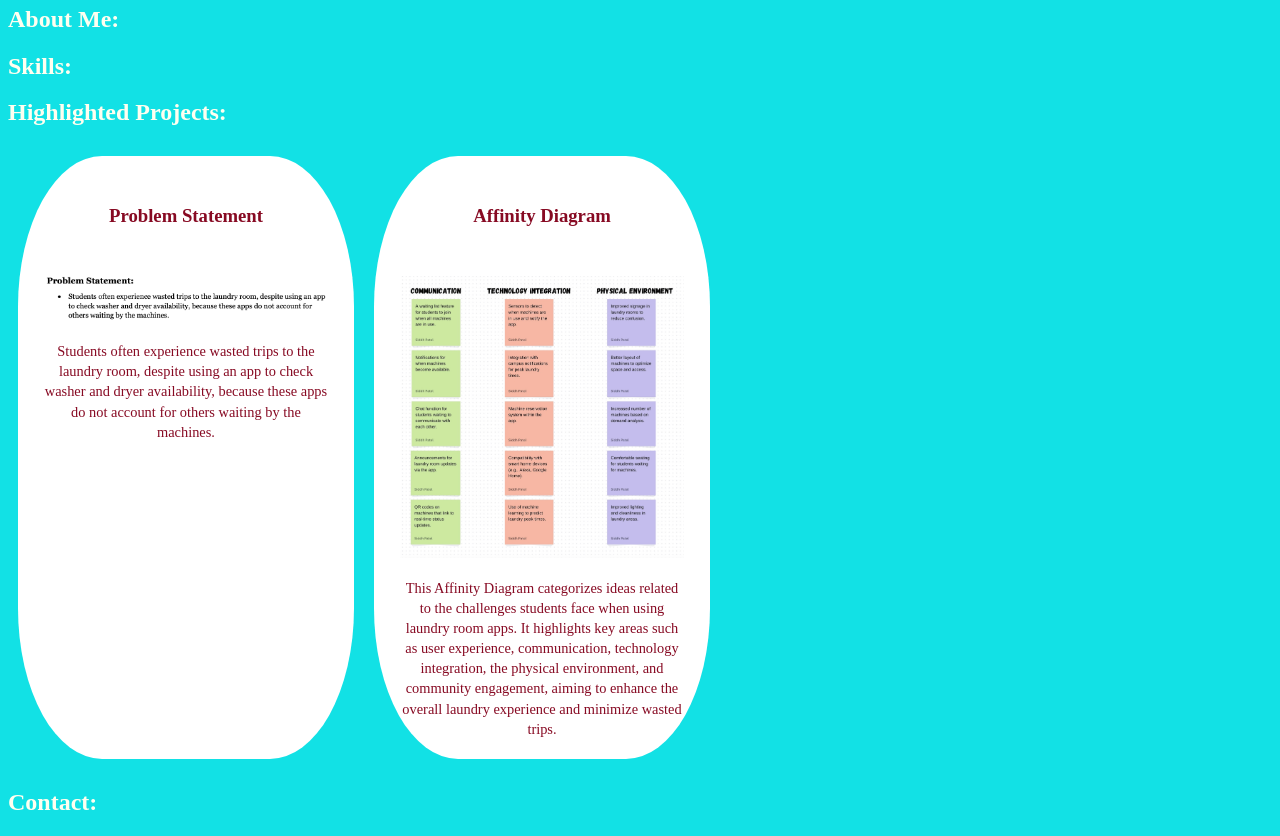
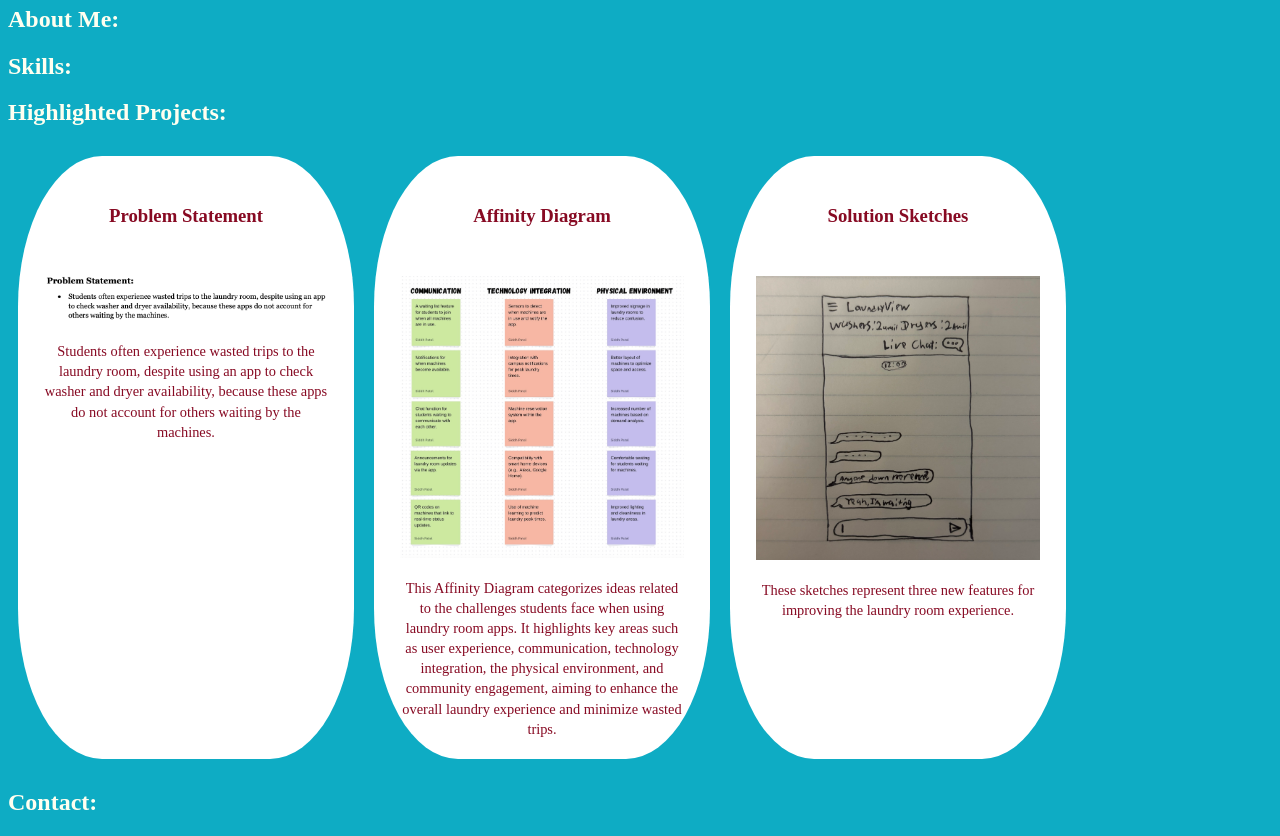
Before and after one commit to Hayden-Gregoire/Hayden-Gregoire.github.io, a plain HTML site: page index.html in a window 1280 px wide. Shown: the part 95-931 px from the top of the page. Drawn offline with Linux system fonts and the light colour scheme.

Commit message:
added solution sketches

```diff
--- a/index.html
+++ b/index.html
@@ -23,8 +23,10 @@
              <a href="files/Problem Statement.pdf">
                 <img src="images/Problem Statement.png" class="oval-image" alt="Problem Statement">
              </a>
-             <p>Students often experience wasted trips to the laundry room, despite using an app to check washer and dryer availability, because these apps do not account for others waiting by the machines.</p>
+             <p>Students often experience wasted trips to the laundry room, despite using an app to check washer and dryer availability,
+               because these apps do not account for others waiting by the machines.</p>
           </section>
+
           <!-- Affinity Diagram Assignment -->
           <section class="project">
              <a href="files/Affinity_DOC.pdf">
@@ -33,8 +35,24 @@
              <a href="files/Affinity_DOC.pdf">
                 <img src="images/Affinity_IMG.jpg" class="oval-image" alt="Affinity Diagram">
              </a>
-            <p>This Affinity Diagram categorizes ideas related to the challenges students face when using laundry room apps. It highlights key areas such as user experience, communication, technology integration, the physical environment, and community engagement, aiming to enhance the overall laundry experience and minimize wasted trips.</p>
+            <p>This Affinity Diagram categorizes ideas related to the challenges students face when using laundry room apps.
+               It highlights key areas such as user experience, communication, technology integration, the physical environment,
+               and community engagement, aiming to enhance the overall laundry experience and minimize wasted trips.</p>
           </section>
+
+           <!-- Solution Sketches -->
+           <section class="project">
+            <a href="files/Sketches_DOC.pdf">
+               <h3>Solution Sketches</h3>
+            </a>
+            <a href="files/Sketches_DOC.pdf">
+               <img src="images/Sketches_IMG.jpg" class="oval-image" alt="Sketches Image">
+            </a>
+            <p>
+               These sketches represent three new features for improving the laundry room experience.
+            </p>
+
+         </section>
         </div>
 
         <h2>Contact:</h2>
--- a/styles.css
+++ b/styles.css
@@ -1,25 +1,25 @@
 body {
-    background-color: rgb(18, 225, 229);
+   background-color: rgb(14, 172, 196);
    font-family: 'Times New Roman', Times, serif;
 }
+
 h1 {
    text-align: center;
    color: ivory;
    font-size: 40px;
 }
+
 h2 {
    color: ivory;
 }
-
 
 .projects {
    display: flex;
    flex-wrap: wrap;
 }
 
-
 .project {
-    width: 25%; /* Adjusted width */
+   width: 25%; /* Adjusted width for each project */
    margin: 10px;
    padding: 20px 10px;
    background: white;
@@ -30,32 +30,41 @@ body {
    text-align: center;
 }
 
-
 .project a {
    text-decoration: none; /* Remove underline from links */
-    color: rgb(135, 10, 35); /* Keep the link color blue */
+   color: rgb(135, 10, 35); /* Link color */
    margin: 10px 0; /* Add space around links */
 }
 
-
 .project p {
-    font-size: 0.9em; /* Adjust as needed */
-    line-height: 1.4; /* Maintain line height for readability */
-    text-align: center; /* Center the text within the project section */
-    padding: 0 15px; /* Increase padding for better fit */
-    color: rgb(135, 10, 35); /* Change text color */
-    max-width: 90%; /* Set a maximum width to prevent overflow */
-    margin: 0 auto; /* Center the paragraph */
+   font-size: 0.9em; /* Adjust text size */
+   line-height: 1.4; /* Line height for readability */
+   text-align: center; /* Center text */
+   padding: 0 15px; /* Padding around text */
+   color: rgb(135, 10, 35); /* Text color */
+   max-width: 90%; /* Max width to prevent overflow */
+   margin: 0 auto; /* Center paragraph */
 }
-
 
 /* Ensures images are square and responsive */
 .oval-image {
-    max-width: 90%; /* Reduce the max width to make the image smaller */
+   max-width: 90%; /* Reduce max width for better fit */
    height: auto; /* Maintain aspect ratio */
-    border-radius: 10px; /* Slight rounding for a softer look, adjust as needed */
-    object-fit: contain; /* Ensures the entire image fits within the container */
-    display: block; /* Ensures the image is treated as a block element for styling */
-    margin: 0 auto; /* Centers the image */
-    padding: 10px; /* Adds padding around the image */
+   border-radius: 10px; /* Rounding edges */
+   object-fit: contain; /* Ensure entire image fits in the container */
+   display: block; /* Treat image as block element */
+   margin: 0 auto; /* Center image */
+   padding: 10px; /* Add padding around image */
 }
+
+/* Specific styling for the new Sketches Assignment */
+.project.sketches {
+   background-color: lightgray; /* Different background for sketches section */
+   border: 2px solid rgb(135, 10, 35); /* Add a border for emphasis */
+   border-radius: 10px; /* Rounded corners for a distinct look */
+}
+
+.project.sketches p {
+   font-weight: bold; /* Bold text for emphasis */
+   color: rgb(80, 5, 20); /* Slightly darker color for contrast */
+}
```
Also changed, not shown: images/Sketches_IMG.jpg (added), 1 other file. Lines whose indentation alone changed are shown as unchanged.
